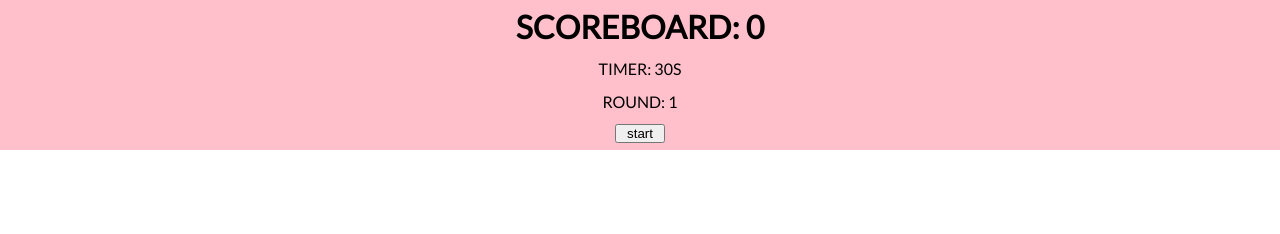
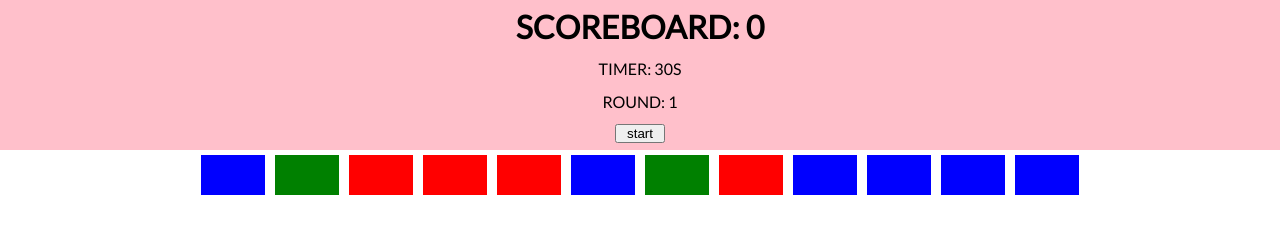
Before and after one commit to jonathan-crepeau/pokesquare, a plain HTML site: page index.html in a window 1280 px wide. Both pictures are taken after a click on the button "start". Drawn offline with nearby package versions, Linux system fonts and the light colour scheme.

Commit message:
game start & cube color functions complete

```diff
--- a/css/updatedmain.css
+++ b/css/updatedmain.css
@@ -29,3 +29,10 @@ body {
     flex-flow: row wrap;
     justify-content: center;
 }
+
+.game-square {
+    height: 5vh;
+    width: 5vw;
+    margin: 5px;
+    /* background-color: blue; */
+}
--- a/js/updatedapp.js
+++ b/js/updatedapp.js
@@ -1 +1,30 @@
 // console.log('Fear is the mind killer.');
+
+let score = 0;
+
+const btn = document.querySelector('.start-button');
+
+btn.addEventListener('click', () => {
+    console.log('Clicked!');
+    playBall(12);
+});
+
+function playBall(numberOfSquares) {
+    for (let i = 0; i < numberOfSquares; i++) {
+        const square = $('<div class="game-square"></div>');
+        console.log('Added!');
+        assignColor(square);
+        $('.squares-container').append(square);
+    }
+}
+
+function assignColor(element) {
+    const number = Math.floor(Math.random() * (3 - 1 + 1) + 1);
+    if (number === 1) {
+        $(element).css('background-color', 'red');
+    } else if (number === 2) {
+        $(element).css('background-color', 'blue');
+    } else {
+        $(element).css('background-color', 'green');
+    }
+}
```
